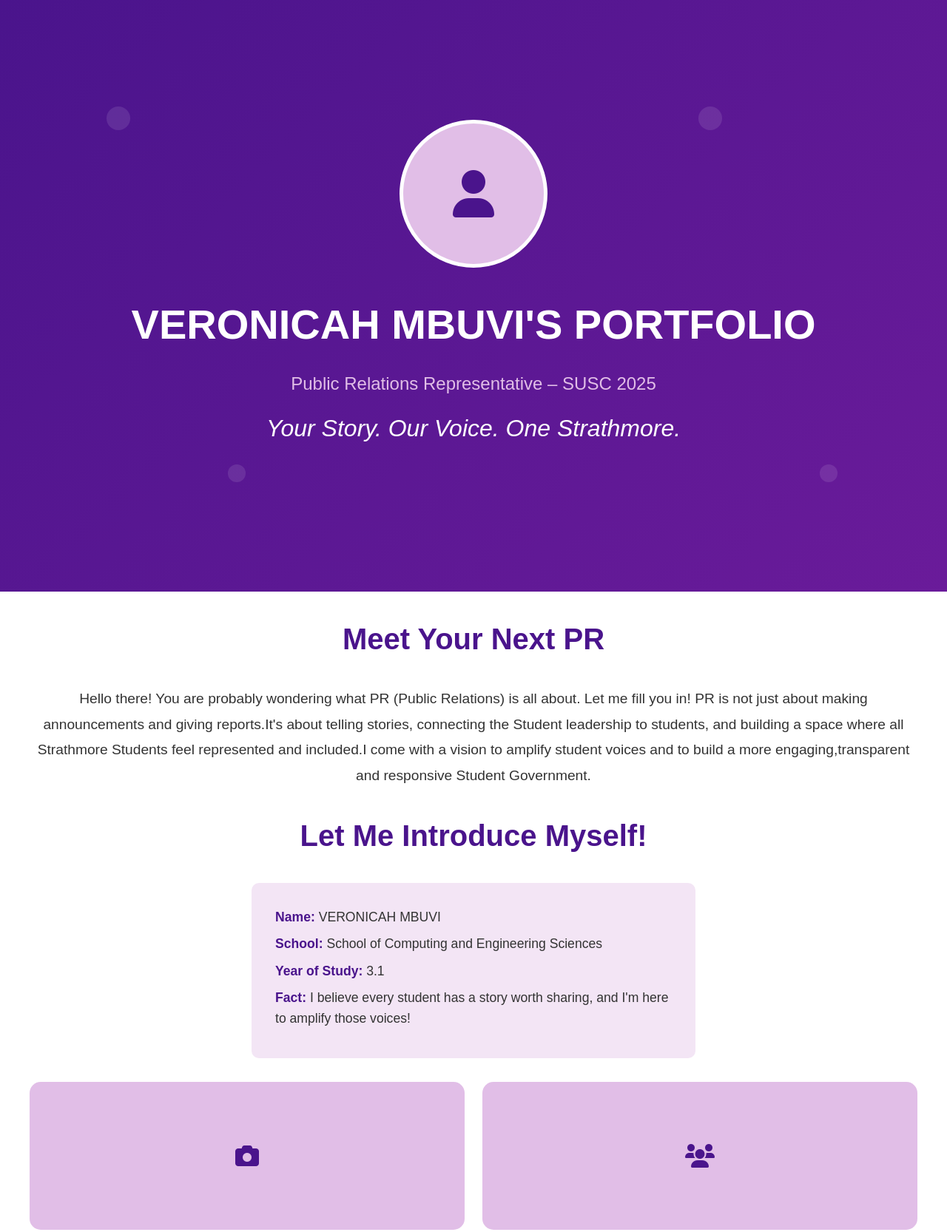
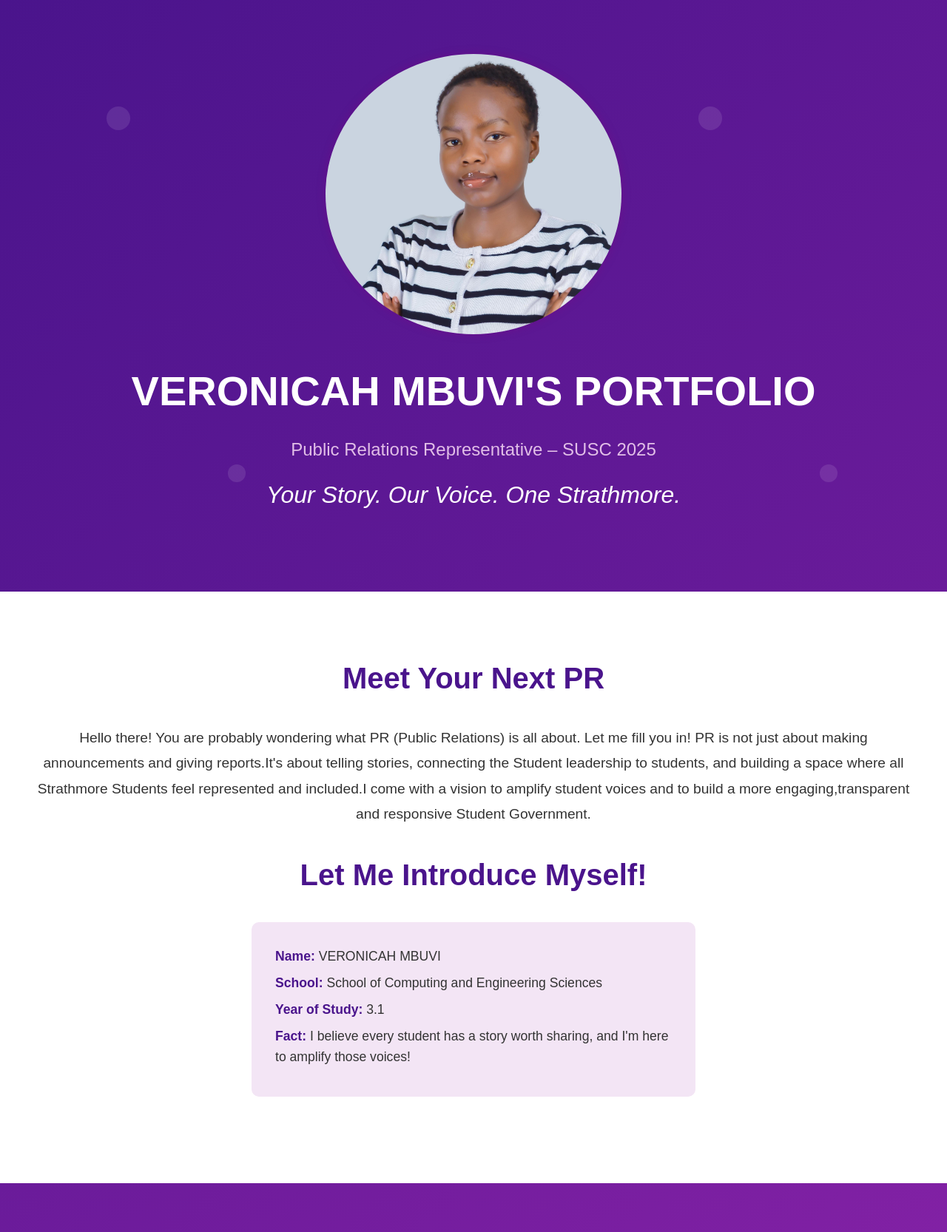
Before and after one commit to Roni-creator/Portfolio, a plain HTML site: page index.html in a window 1280 px wide. Shown: the top 1666 px of the page at 74% size. Drawn offline with Linux system fonts and the light colour scheme.

Commit message:
final touches

```diff
--- a/index.html
+++ b/index.html
@@ -450,6 +450,19 @@
             opacity: 1;
             transform: translateY(0);
         }
+
+        .campaign-photo {
+  display: block;
+  width: 100%;
+  max-width: 400px;
+  height: auto;
+  object-fit: cover;
+  border: none;
+  outline: none;
+  border-radius: 50%;
+  box-shadow: 0 0 12px rgba(128, 0, 128, 0.4); /* soft purple glow */
+  background: none;
+}
     </style>
 </head>
 <body>
@@ -459,8 +472,7 @@
     <section id="hero" class="section hero">
         <div class="container">
             <div class="hero-content fade-in">
-                <div class="campaign-photo">
-                    <i class="fas fa-user"></i>
+                <img src="images/Campaign-photo-1.jpg" alt="VERONICAH MBUVI" class="campaign-photo">
                 </div>
                 <h1>VERONICAH MBUVI'S PORTFOLIO</h1>
                 <p class="position">Public Relations Representative – SUSC 2025</p>
@@ -483,17 +495,6 @@
                     <div class="bio-item"><strong>Year of Study:</strong> 3.1</div>
                     <div class="bio-item"><strong>Fact:</strong> I believe every student has a story worth sharing, and I'm here to amplify those voices!</div>
                 </div>
-
-                <!-- Photo Gallery -->
-                <div class="photo-gallery">
-                    <div class="gallery-photo" style="background-image: url('path-to-your-image1.jpg');">
-                        <i class="fas fa-camera"></i>
-                    </div>
-                    <div class="gallery-photo" style="background-image: url('path-to-your-image2.jpg');">
-                        <i class="fas fa-users"></i>
-                    </div>
-                </div>
-            </div>
         </div>
     </section>
 
@@ -555,20 +556,18 @@
         <div class="container">
             <div class="fade-in">
                 <h2>Why I'm the Right Choice</h2>
-
-
                 <div class="qualities-list">
                     <div class="quality">
-                        <h3><i class="fas fa-heart"></i> Approachability & Empathy</h3>
+                        <h3><i class="fas fa-heart"></i> I take part in school activities</h3>
                     </div>
                     <div class="quality">
-                        <h3><i class="fas fa-mobile-alt"></i> Social Media Know-how</h3>
+                        <h3><i class="fas fa-mobile-alt"></i> I am well conversant with social media trends</h3>
                     </div>
+                    <!-- <div class="quality">
+                        <h3><i class="fas fa-clock"></i> I am Reliable </h3>
+                    </div> -->
                     <div class="quality">
-                        <h3><i class="fas fa-clock"></i> Reliability & Organization</h3>
-                    </div>
-                    <div class="quality">
-                        <h3><i class="fas fa-lightbulb"></i> Fresh Perspective</h3>
+                        <h3><i class="fas fa-lightbulb"></i> I Bring a Fresh Perspective</h3>
                     </div>
                 </div>
 
```
Also changed, not shown: images/Campaign-photo-1.jpg (added), images/Campaign-photo-2.jpg (added), images/Campaign-photo-3.jpg (added).
